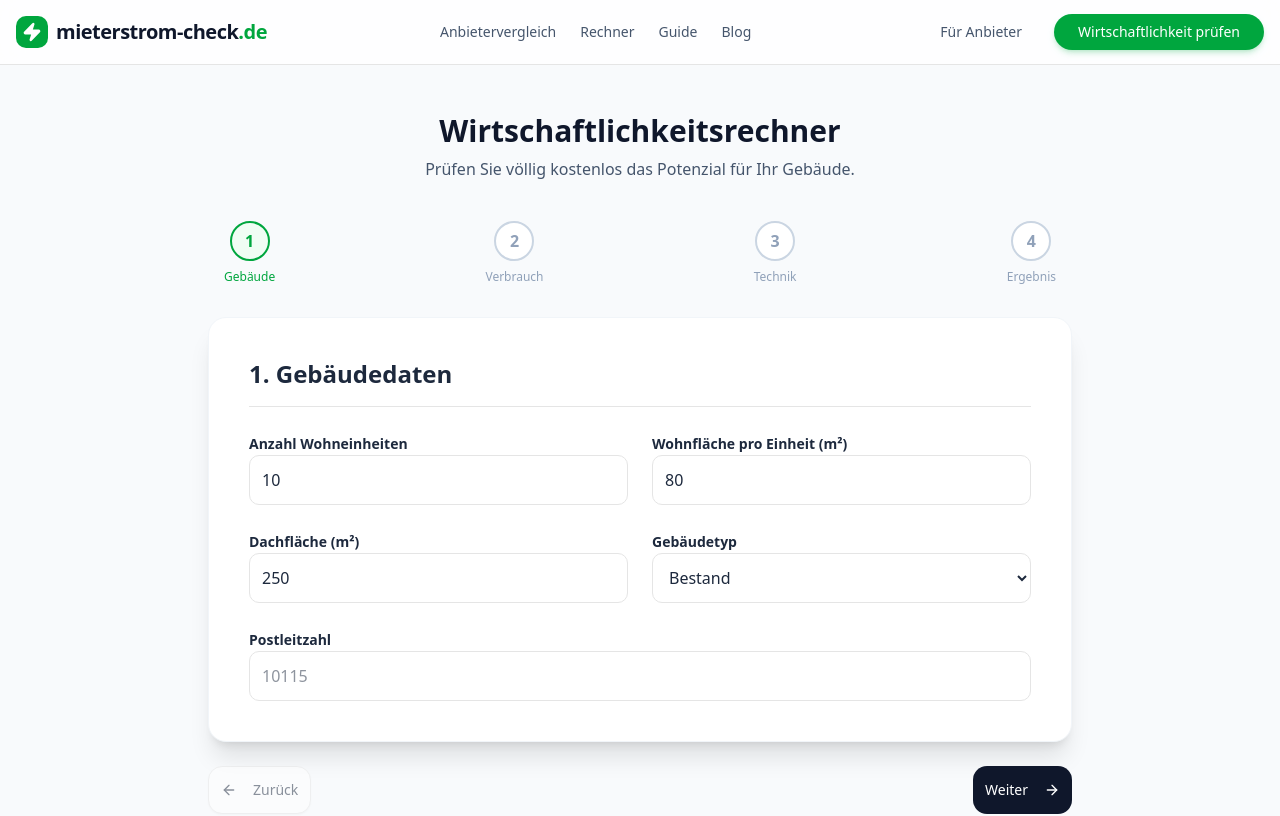
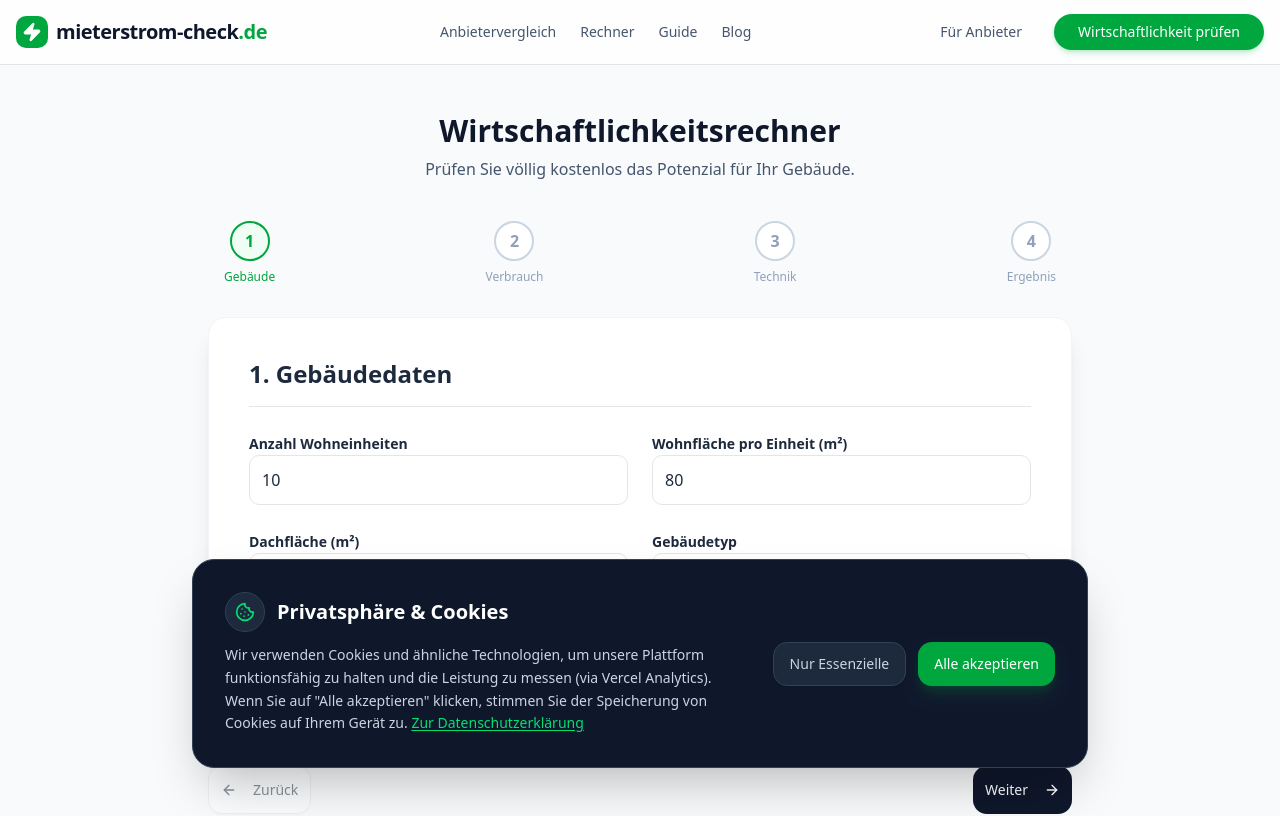
Before and after one commit to gnanndaniel-oss/mieterstrom-check, a Next.js app: page /rechner in a window 1280 px wide. Shown: the top 816 px of the page. Built offline with nearby package versions, Linux system fonts and the light colour scheme; no server answers.

Commit message:
feat: add vercel speed-insights, gdpr cookie banner, and schema JSON-LD

```diff
--- a/package.json
+++ b/package.json
@@ -13,6 +13,7 @@
     "@hookform/resolvers": "^5.2.2",
     "@prisma/client": "^6.19.2",
     "@vercel/analytics": "^1.6.1",
+    "@vercel/speed-insights": "^1.3.1",
     "class-variance-authority": "^0.7.1",
     "clsx": "^2.1.1",
     "framer-motion": "^12.34.3",
--- a/src/app/layout.tsx
+++ b/src/app/layout.tsx
@@ -2,7 +2,10 @@ import type { Metadata } from "next";
 import { Inter, JetBrains_Mono } from "next/font/google";
 import { Header } from "@/components/layout/Header";
 import { Footer } from "@/components/layout/Footer";
+import { CookieBanner } from "@/components/CookieBanner";
 import { Analytics } from "@vercel/analytics/react";
+import { SpeedInsights } from '@vercel/speed-insights/next';
+import Script from "next/script";
 import "./globals.css";
 
 const inter = Inter({ subsets: ["latin"], variable: "--font-inter" });
@@ -20,6 +23,21 @@ export default function RootLayout({
 }>) {
   return (
     <html lang="de" suppressHydrationWarning>
+      <head>
+        <Script id="schema-org" type="application/ld+json" dangerouslySetInnerHTML={{
+          __html: JSON.stringify({
+            "@context": "https://schema.org",
+            "@type": "WebSite",
+            "name": "Mieterstrom-Check",
+            "url": "https://mieterstrom-check.de",
+            "potentialAction": {
+              "@type": "SearchAction",
+              "target": "https://mieterstrom-check.de/vergleich?we={search_term_string}",
+              "query-input": "required name=search_term_string"
+            }
+          })
+        }} />
+      </head>
       <body
         className={`${inter.variable} ${jetbrains.variable} font-sans antialiased text-slate-800 bg-slate-50 flex flex-col min-h-screen`}
       >
@@ -28,7 +46,9 @@ export default function RootLayout({
           {children}
         </main>
         <Footer />
+        <CookieBanner />
         <Analytics />
+        <SpeedInsights />
       </body>
     </html>
   );
--- /dev/null
+++ b/src/components/CookieBanner.tsx
@@ -0,0 +1,64 @@
+"use client";
+
+import { useState, useEffect } from "react";
+import { Button } from "@/components/ui/button";
+import Link from "next/link";
+import { Cookie } from "lucide-react";
+
+export function CookieBanner() {
+    const [isVisible, setIsVisible] = useState(false);
+
+    useEffect(() => {
+        // Simple check if cookie exists
+        const consent = localStorage.getItem("cookie-consent");
+        if (!consent) {
+            setIsVisible(true);
+        }
+    }, []);
+
+    const handleAccept = (type: 'all' | 'essential') => {
+        localStorage.setItem("cookie-consent", type);
+        setIsVisible(false);
+        // Here you would typically initialize optional tracking (like GTM or Ads) if type === 'all'
+        // Vercel Analytics and Speed Insights are privacy-first/cookieless and don't strictly require prior active consent under GDPR,
+        // but it's good practice.
+    };
+
+    if (!isVisible) return null;
+
+    return (
+        <div className="fixed bottom-0 left-0 right-0 z-[100] p-4 sm:p-6 md:p-8 pointer-events-none">
+            <div className="max-w-4xl mx-auto bg-slate-900 text-slate-300 rounded-3xl p-6 md:p-8 shadow-2xl border border-slate-700 pointer-events-auto flex flex-col md:flex-row items-center gap-6">
+                <div className="flex-1 space-y-3">
+                    <div className="flex items-center gap-3">
+                        <div className="w-10 h-10 bg-slate-800 rounded-full flex items-center justify-center border border-slate-700 shrink-0">
+                            <Cookie className="w-5 h-5 text-green-400" />
+                        </div>
+                        <h3 className="text-xl font-bold text-white">Privatsphäre & Cookies</h3>
+                    </div>
+                    <p className="text-sm leading-relaxed">
+                        Wir verwenden Cookies und ähnliche Technologien, um unsere Plattform funktionsfähig zu halten und die Leistung zu messen (via Vercel Analytics). Wenn Sie auf "Alle akzeptieren" klicken, stimmen Sie der Speicherung von Cookies auf Ihrem Gerät zu.{' '}
+                        <Link href="/datenschutz" className="text-green-400 hover:text-green-300 underline underline-offset-2">
+                            Zur Datenschutzerklärung
+                        </Link>
+                    </p>
+                </div>
+                <div className="flex sm:flex-row flex-col gap-3 shrink-0 sm:w-auto w-full">
+                    <Button
+                        variant="outline"
+                        className="bg-slate-800 border-slate-700 text-slate-300 hover:bg-slate-700 hover:text-white rounded-xl h-11"
+                        onClick={() => handleAccept('essential')}
+                    >
+                        Nur Essenzielle
+                    </Button>
+                    <Button
+                        className="bg-green-600 hover:bg-green-500 text-white rounded-xl h-11 border-none shadow-lg shadow-green-600/20"
+                        onClick={() => handleAccept('all')}
+                    >
+                        Alle akzeptieren
+                    </Button>
+                </div>
+            </div>
+        </div>
+    );
+}
```
Also changed, not shown: 1 other file (tests, documents, lock files or other folders).
